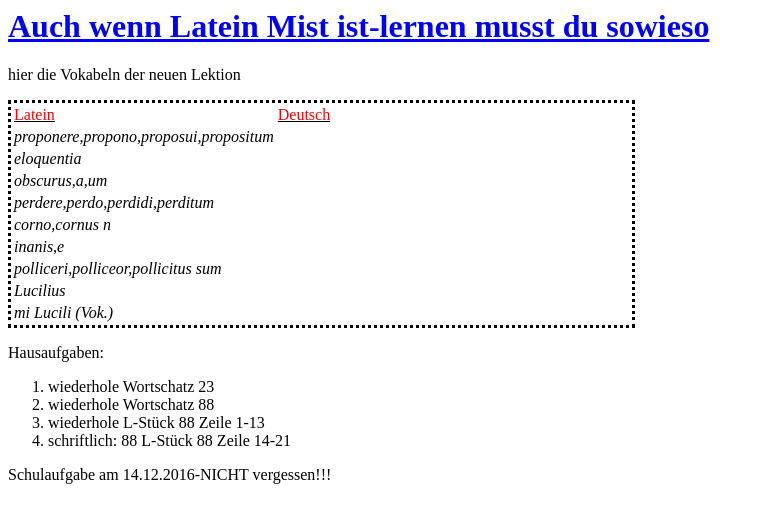
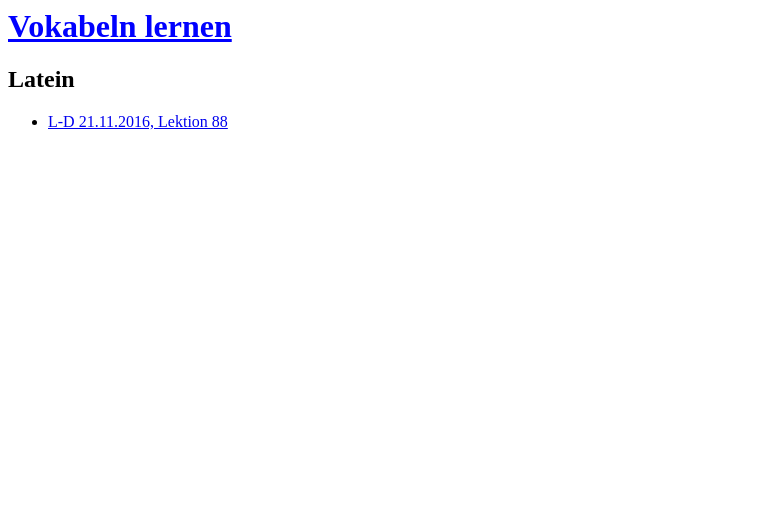
Before and after one commit to PaulSawitzki/webapplications, a plain HTML site: page vokabeln.html in a window 1280 px wide. Shown: the whole page, without its empty margins (0-765 px from the left). Drawn offline with Linux system fonts and the light colour scheme.

Commit message:
Verlinkungen

```diff
--- a/vokabeln.css
+++ b/vokabeln.css
@@ -20,3 +20,6 @@ thead{
 td.Überschrift{
   color: red;
 }
+p.Meldungen{
+  color: red
+}
--- a/vokabeln.html
+++ b/vokabeln.html
@@ -7,49 +7,12 @@
   <link rel="stylesheet" href="vokabeln.css">
 </head>
 <body>
-  <h1>Auch wenn Latein Mist ist-lernen musst du sowieso</h1>
-  <p>hier die Vokabeln der neuen Lektion</p>
-  <table>
-    <thead>
-      <tr>
-        <td class="Überschrift">Latein
-        </td>
-        <td class="Überschrift">Deutsch
-        </td>
-      </tr>
-    </thead>
-    <tbody>
-      <tr>
-        <td class="Lateinzelle">
-          proponere,propono,proposui,propositum
-        </td>
-        <td class="Deutschzelle">
-          darlegen, in Aussicht stellen
-        </td>
-      </tr>
-      <tr>
-        <td class="Lateinzelle">
-          eloquentia       </td>
-        <td class="Deutschzelle">
-          Redegewandheit, Rhetorik
-        </td>
-      </tr>
-      <tr><td class="Lateinzelle">obscurus,a,um</td><td class="Deutschzelle">dunkel,unbekannt</td></tr>
-      <tr><td class="Lateinzelle">perdere,perdo,perdidi,perditum</td><td class="Deutschzelle">verlieren,verschwenden;zugrunde richten</td></tr>
-      <tr><td class="Lateinzelle">corno,cornus n </td><td class="Deutschzelle">Flügel(des Heeres),Horn</td></tr>
-      <tr><td class="Lateinzelle">inanis,e</td><td class="Deutschzelle">leer,wertlos</td></tr>
-      <tr><td class="Lateinzelle">polliceri,polliceor,pollicitus sum</td><td class="Deutschzelle">versprechen</td></tr>
-      <tr><td class="Lateinzelle">Lucilius</td><td class="Deutschzelle">Lucilius(Adressat der philosophischen Briefe Senecas)</td></tr>
-      <tr><td class="Lateinzelle">mi Lucili (Vok.)</td><td class="Deutschzelle">mein Lucilius</td></tr>
-    </tbody>
-  </table>
-  <p>Hausaufgaben:</p>
-   <ol>
-     <li>wiederhole Wortschatz 23</li>
-     <li>wiederhole Wortschatz 88</li>
-     <li>wiederhole L-Stück 88 Zeile 1-13</li>
-     <li>schriftlich: 88 L-Stück 88 Zeile 14-21</li>
-   </ol>
-   <p class="Meldungen">Schulaufgabe am 14.12.2016-NICHT vergessen!!!</p>
+  <h1>Vokabeln lernen</h1>
+  <h2>Latein</h2>
+  <ul>
+    <li>
+      <a href="Latein-Deutsch.21.11.2016.html">L-D 21.11.2016, Lektion 88</a>
+    </li>
+  </ul>
 </body>
 </html>
```
